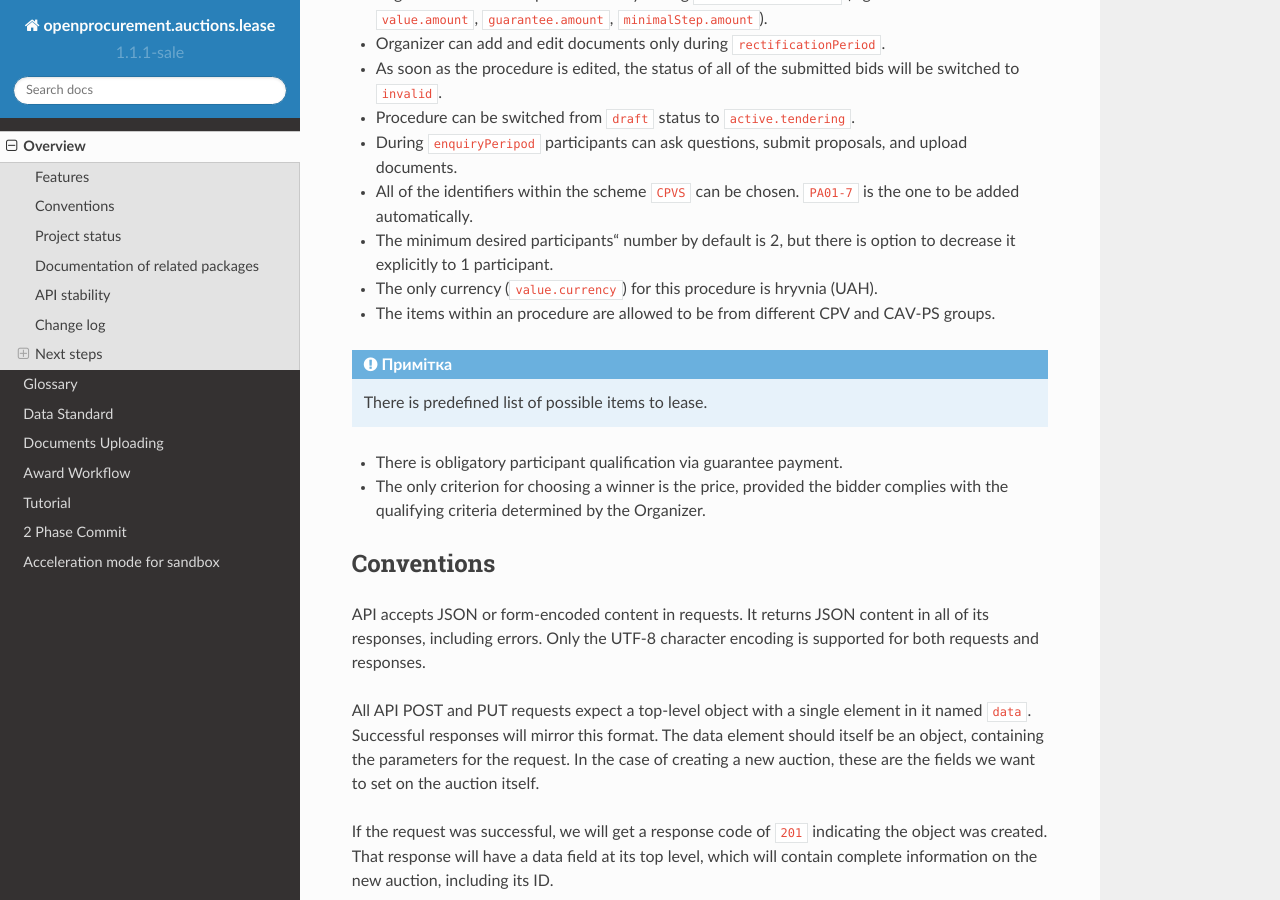
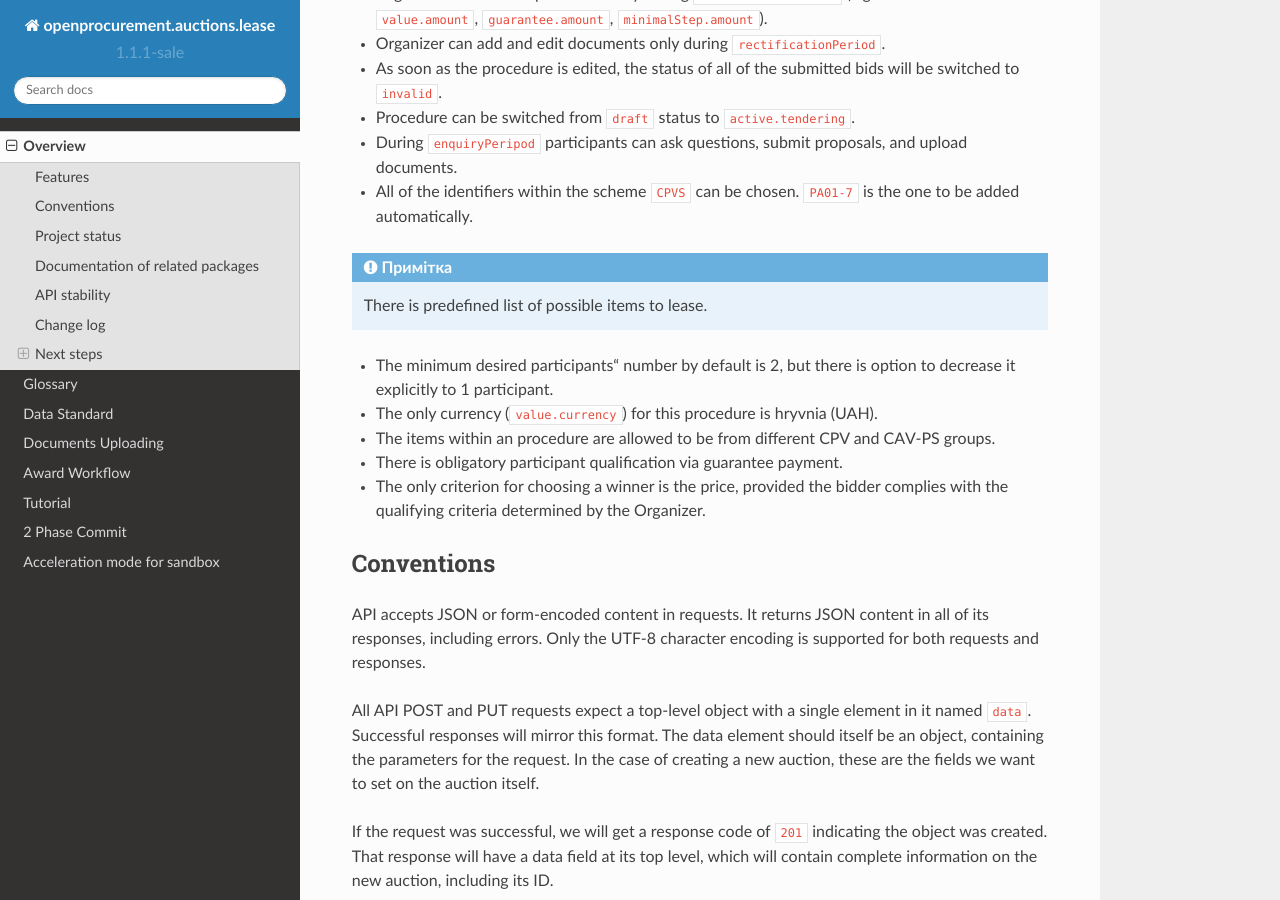
Before and after one commit to raccoongang/openprocurement.auctions.lease, a Sphinx documentation site: the page built from docs/source/overview.rst, in a window 1280 px wide and 900 px high, scrolled down 840 px. Built offline with Sphinx 7.4.7 and the Read the Docs theme 2.0.0, drawn with Linux system fonts in a browser that asks for light colours.

Commit message:
translate update

```diff
--- a/docs/source/overview.rst
+++ b/docs/source/overview.rst
@@ -45,13 +45,13 @@ Features
 
 * All of the identifiers within the scheme ``CPVS`` can be chosen. ``PA01-7`` is the one to be added automatically.
 
+.. note:: There is predefined list of possible items to lease.
+
 * The minimum desired participants' number by default is 2, but there is option to decrease it explicitly to 1 participant.
 
 * The only currency (``value.currency``) for this procedure is hryvnia (UAH).
 
 * The items within an procedure are allowed to be from different CPV and CAV-PS groups.
-
-.. note:: There is predefined list of possible items to lease.
 
 * There is obligatory participant qualification via guarantee payment.
 
```
Also changed, not shown: 1 other file.
